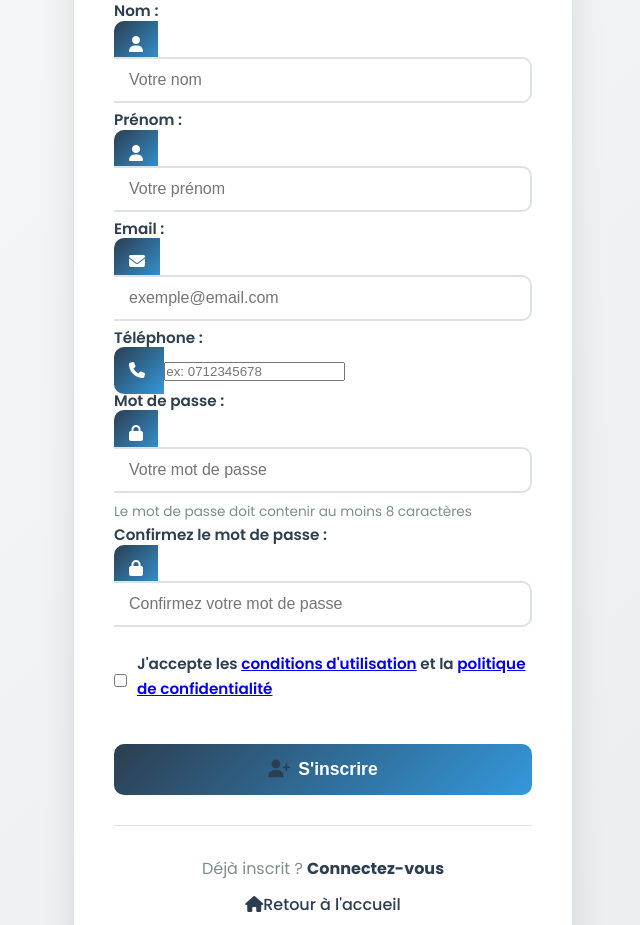
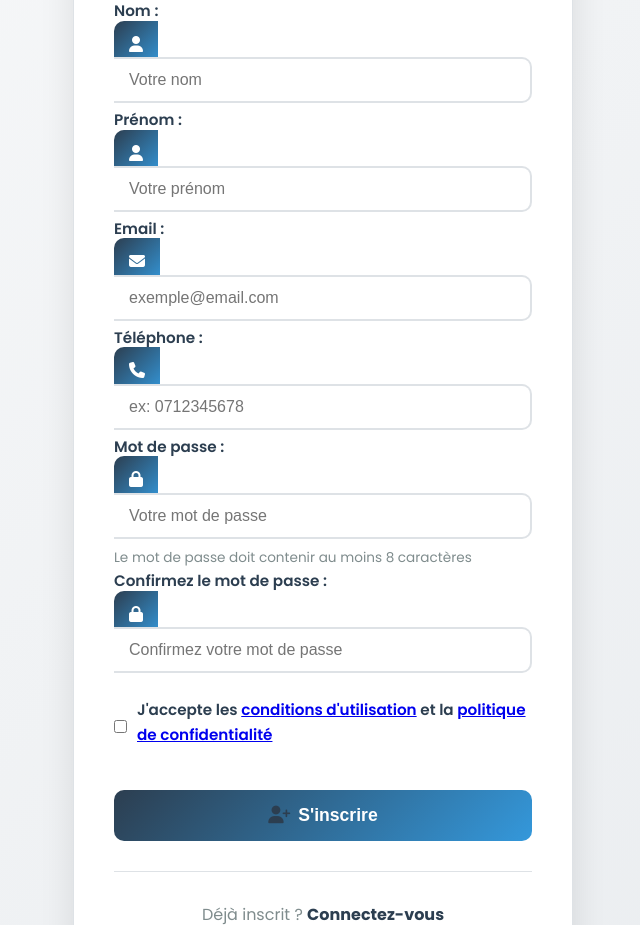
Before and after one commit to Salami-Awanat/jetreserve, a PHP site: page /vge64/inscription.php in a window 1280 px wide. Shown: the part 886-1811 px from the top of the page, without its empty margins (317-957 px from the left). Run offline with PHP 8.4, Linux system fonts and the light colour scheme.

Commit message:
Update auth-styles.css

```diff
--- a/vge64/auth-styles.css
+++ b/vge64/auth-styles.css
@@ -66,6 +66,7 @@
 
 .auth-container input[type="text"],
 .auth-container input[type="email"],
+.auth-container input[type="telephone"],
 .auth-container input[type="password"] {
     width: 100%;
     padding: 12px 15px;
@@ -79,6 +80,7 @@
 
 .auth-container input[type="text"]:focus,
 .auth-container input[type="email"]:focus,
+.auth-container input[type="telephone"]:focus,
 .auth-container input[type="password"]:focus {
     outline: none;
     border-color: var(--info);
```
